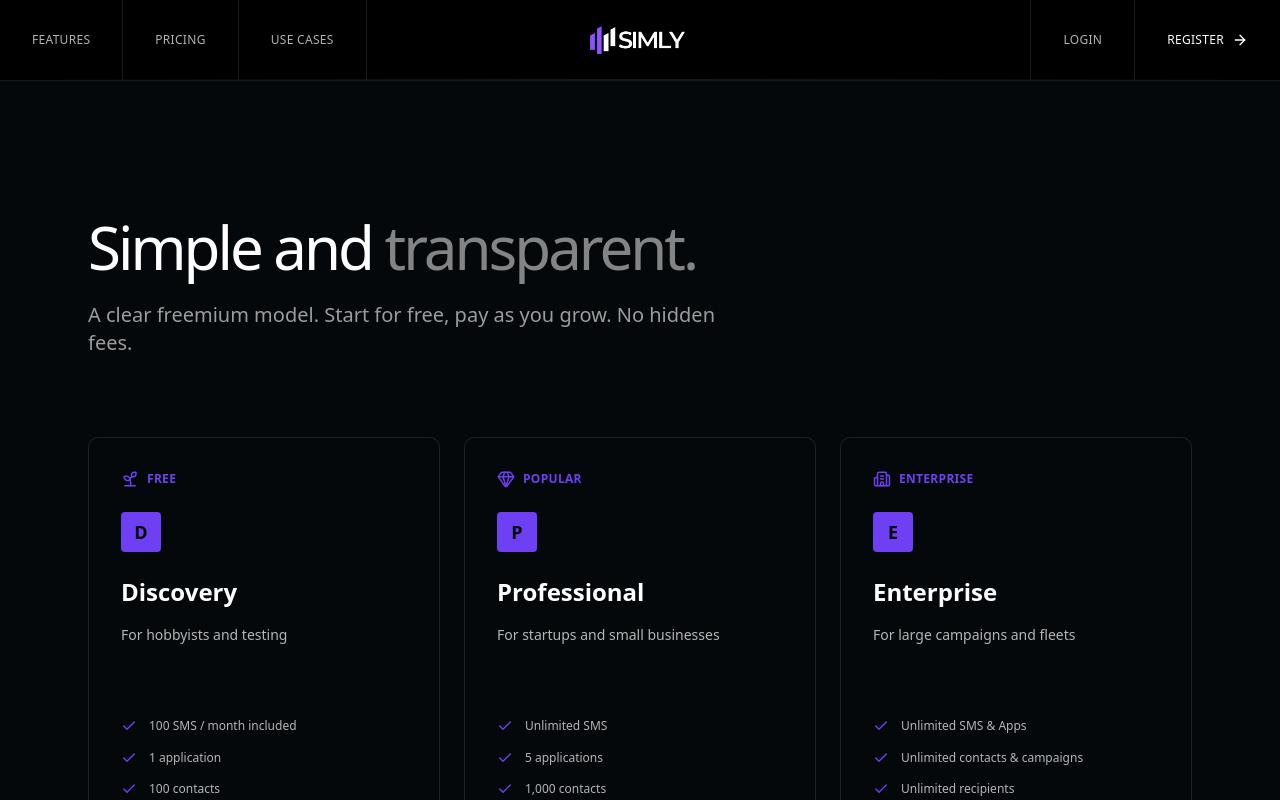
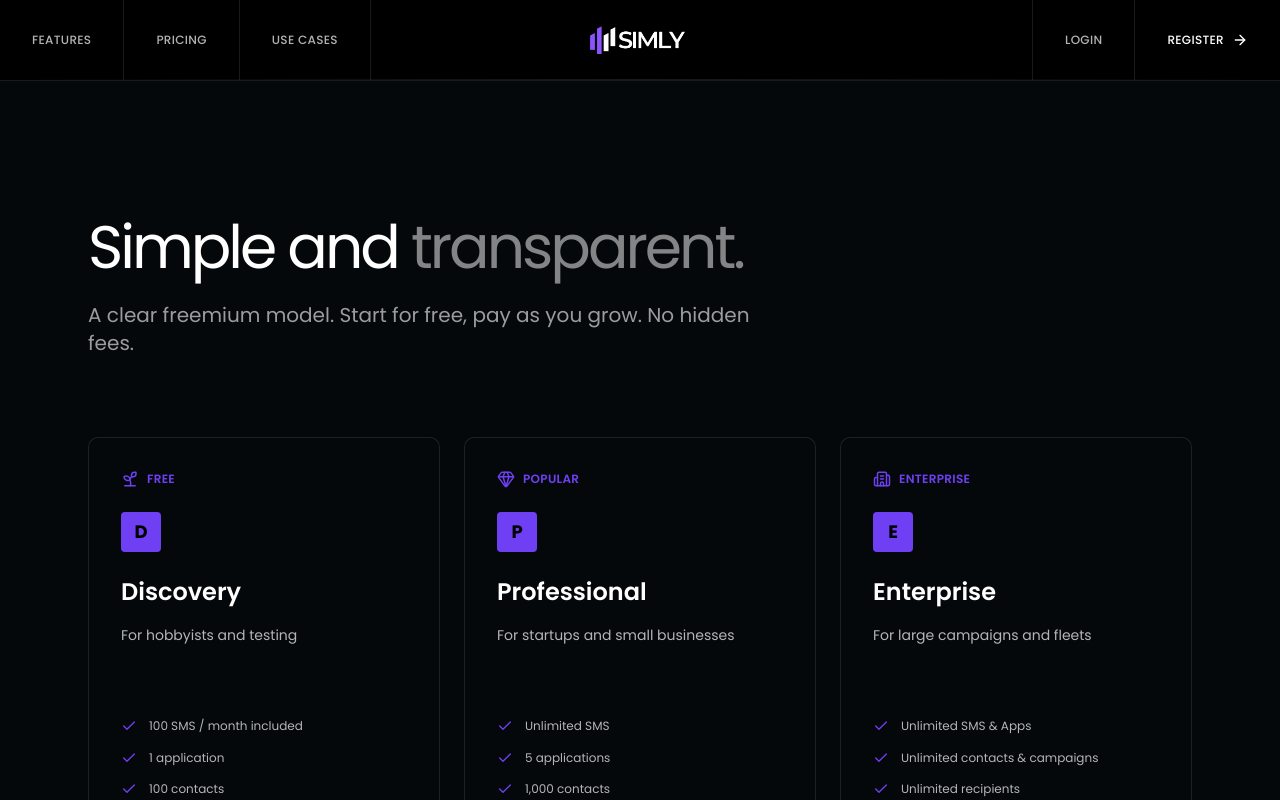
Before and after one commit to zenderock/simly-platform, a Next.js app in the folder frontend/: page /pricing in a window 1280 px wide. Shown: the top 800 px of the page. Built offline with nearby package versions, Linux system fonts and the light colour scheme.

Commit message:
style: Apply sans-serif font to the pricing page.

```diff
--- a/frontend/app/pricing/page.tsx
+++ b/frontend/app/pricing/page.tsx
@@ -140,7 +140,7 @@ export default function PricingPage() {
   ];
 
   return (
-    <div className="bg-[#05080A] min-h-screen flex flex-col text-white selection:bg-[#6e3ff3]/30 selection:text-[#6e3ff3]">
+    <div className="bg-[#05080A] min-h-screen font-sans flex flex-col text-white selection:bg-[#6e3ff3]/30 selection:text-[#6e3ff3]">
       <Header />
       <main className="grow">
         <div className="max-w-6xl mx-auto px-6 py-24">
```
